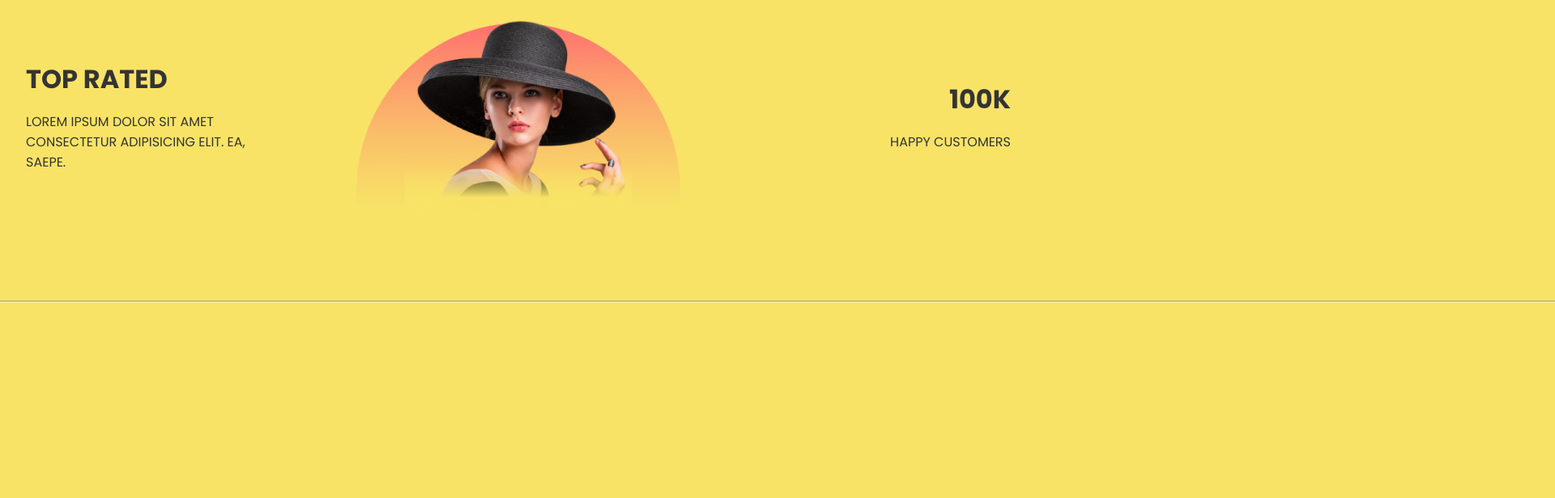
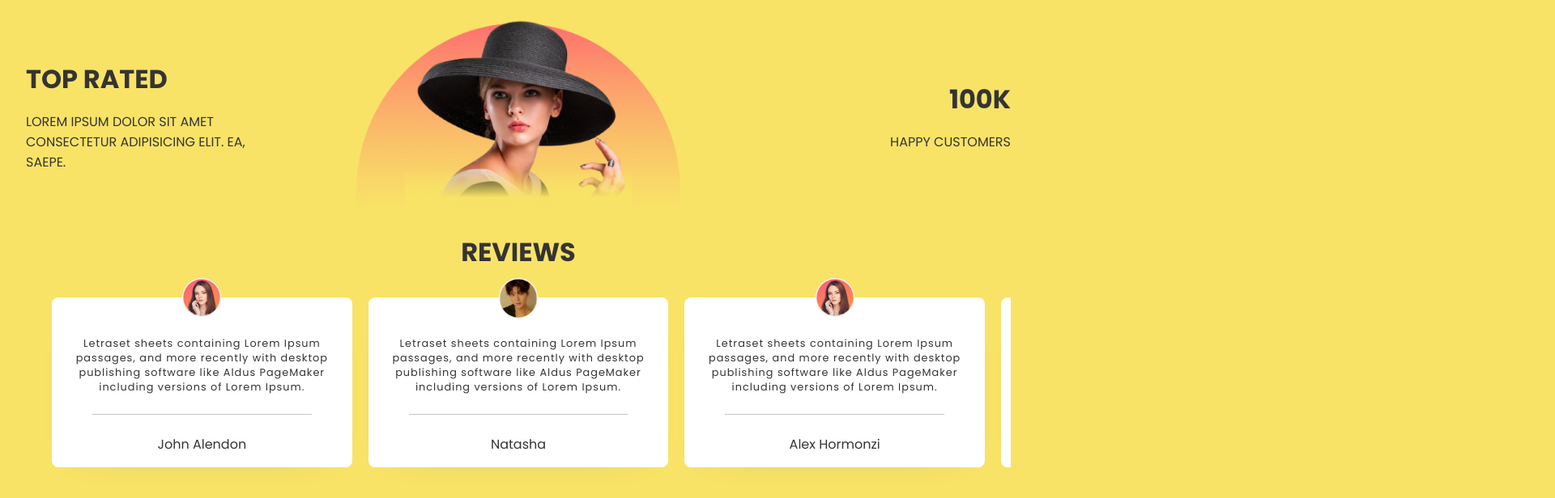
Before and after one commit to wabbi-khan/modern-ecommerce, a React (Create React App) app: page / in a window 1280 px wide. Shown: the part 1751-2367 px from the top of the page at 81% size, 1920 px wide, since content can reach past the window. Before the commit the page ends 2222 px from the top, so only its background shows below. Built offline with nearby package versions, Linux system fonts and the light colour scheme.

Commit message:
testimonials done

```diff
--- a/src/components/testimonial/Testimonials.jsx
+++ b/src/components/testimonial/Testimonials.jsx
@@ -20,8 +20,14 @@
           <span>Happy Customers</span>
         </div>
       </div>
+      <div className={css.reviews}>reviews</div>
       <div className={css.carousal}>
-        <Swiper slidesPerView={3} slidesPerGroup={1} spaceBetween={20}>
+        <Swiper
+          slidesPerView={3}
+          slidesPerGroup={1}
+          spaceBetween={20}
+          className={css.Tcarousal}
+        >
           {TestimonialsData.map((testimonial, i) => (
             <SwiperSlide>
               <div className={css.testimonial} key={i}>
--- a/src/components/testimonial/Testimonials.module.css
+++ b/src/components/testimonial/Testimonials.module.css
@@ -41,3 +41,52 @@
 .wrapper> :nth-child(3) {
     text-align: right;
 }
+
+.reviews {
+    font-size: 2rem;
+    font-weight: bold;
+    text-transform: uppercase;
+}
+
+.carousal {
+    width: 100%;
+}
+
+.Tcarousal {
+    padding: 2rem;
+}
+
+.testimonial {
+    display: flex;
+    flex-direction: column;
+    position: relative;
+    background: white;
+    border-radius: 0.5rem;
+    align-items: center;
+    justify-content: center;
+    padding: 1rem;
+    gap: 1rem;
+    box-shadow: 0rem 1rem 3rem -50px #7d7d7d;
+}
+
+.testimonial>img {
+    position: absolute;
+    top: -1.5rem;
+    width: 3rem;
+    /* left: 45%; */
+}
+
+.testimonial>span:nth-of-type(1) {
+    align-items: center;
+    font-size: 0.8rem;
+    letter-spacing: 1px;
+    margin-top: 2rem;
+    text-align: center;
+}
+
+.testimonial>hr {
+    height: 1px;
+    width: 80%;
+    background: rgb(198, 198, 198);
+    border: none;
+}
```
